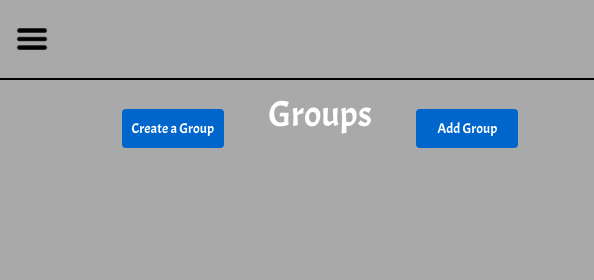
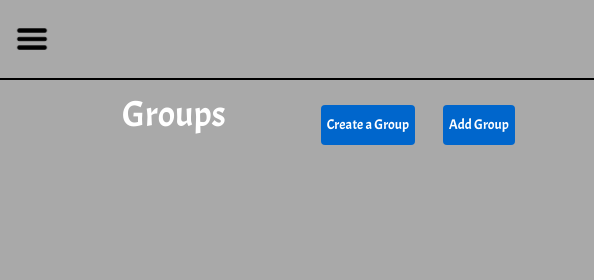
Before and after one commit to matthoward1013/Skateable---SW, a website: page skateable/client/groups.html in a window 1280 px wide. Shown: the top 280 px of the page, 0-594 px from the left. Drawn offline with nearby package versions, Linux system fonts and the light colour scheme; sample sign-in values are in the browser's storage.

Commit message:
UI sizing - Signup page and groups

```diff
--- a/skateable/client/css/app-groups.css
+++ b/skateable/client/css/app-groups.css
@@ -162,6 +162,7 @@ h4, h5, h6{
     margin-bottom: 15px;
     margin-top: 15px;
     position: relative;
+	left: -9.5%;
 }
 
 .btn {
@@ -262,11 +263,11 @@ h4, h5, h6{
 
     text-align: center;
     vertical-align: middle;
-    position: absolute;
+    position: relative;
     top: 4%;
-    left: 9.5%;
-    width: 8%;
-	height: 5.5%;
+    left: 5%;
+	min-width: 8%;
+	min-height: 5.5%;
     background-color:  #0066cc;
     color: white;
     border: none;
@@ -277,11 +278,11 @@ h4, h5, h6{
 
     text-align: center;
     vertical-align: middle;
-    position: absolute;
+    position: relative;
     top: 4%;
-    left: 32.5%;
-    width: 8%;
-	height: 5.5%;
+    left: 9%;
+    min-width: 8%;
+	min-height: 5.5%;
     background-color:  #0066cc;
     color: white;
     border: none;
--- a/skateable/client/css/app-signup.css
+++ b/skateable/client/css/app-signup.css
@@ -71,7 +71,6 @@ h1 {
 
 .footer {
     position: relative;
-    position: fixed;
     left: 0;
     bottom: 0;
     width: 100%;
```
